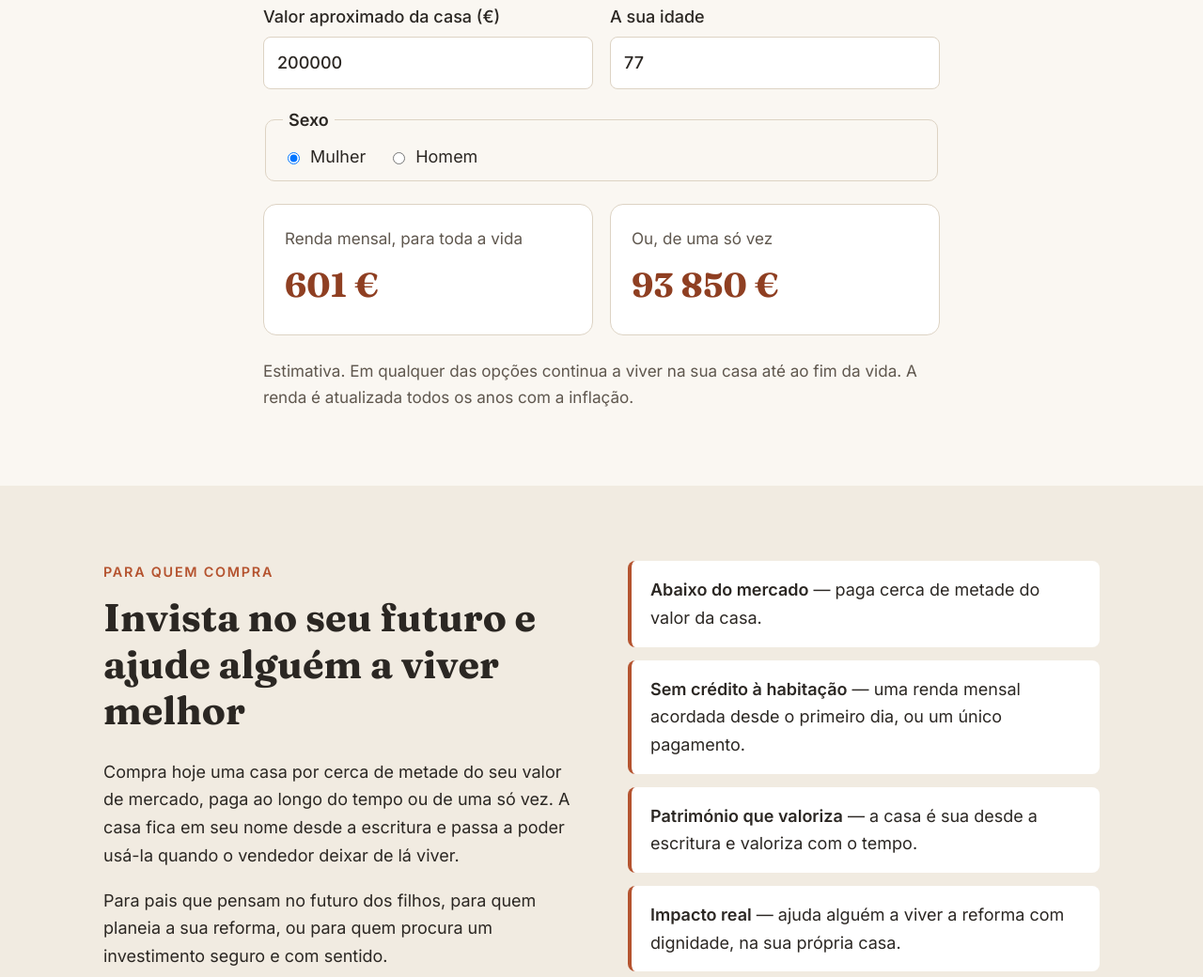
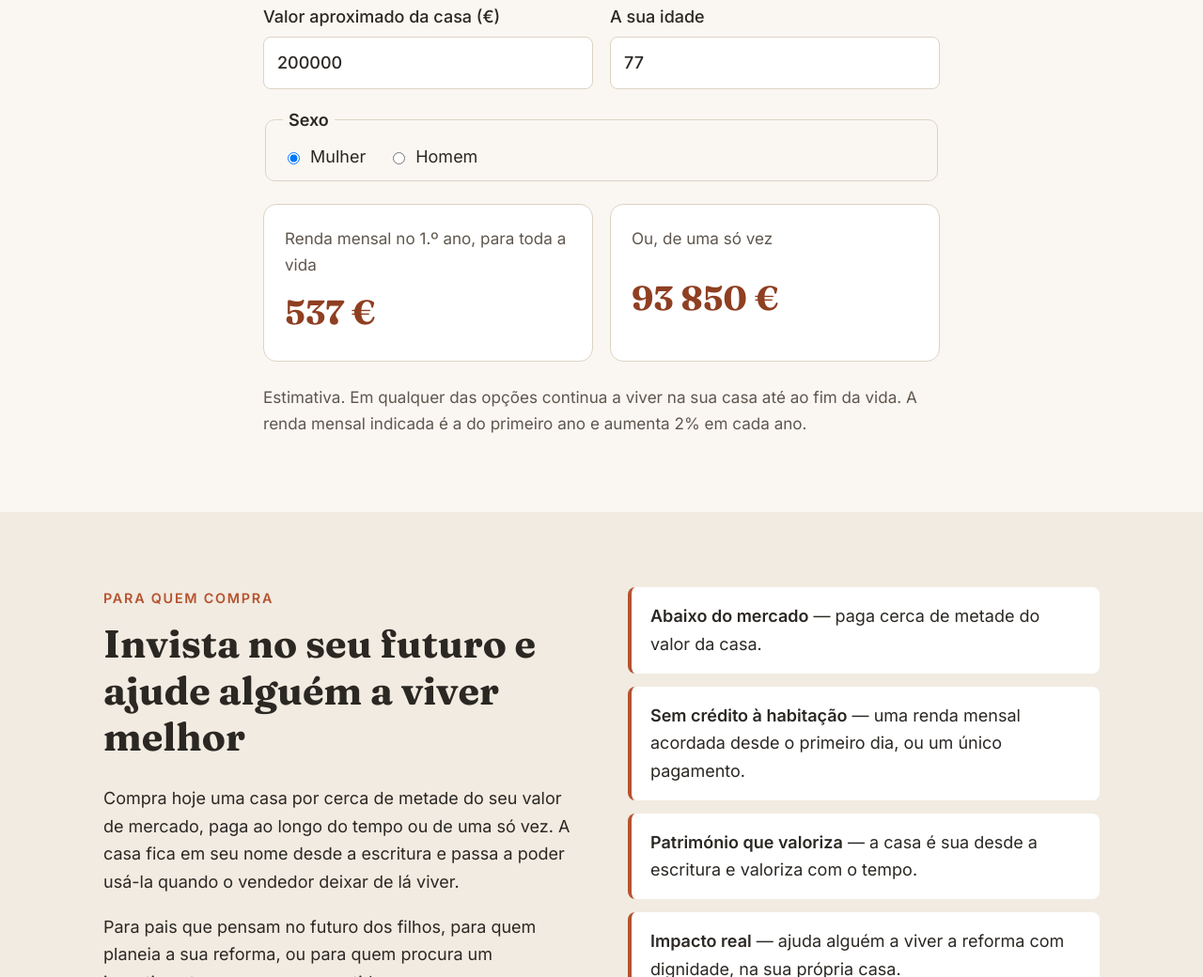
Before and after one commit to adaixojoao/new_depository, a plain HTML site: page index.html in a window 1280 px wide. Shown: the part 2526-3566 px from the top of the page at 94% size. Drawn offline with Linux system fonts and the light colour scheme.

Commit message:
Price the simulator with the fixed 2% yearly increase
The monthly figure is now the first-year amount, so that the buyer's
indexed total over the seller's expected life is half the home value.
Replace the inflation wording with the fixed 2% increase.

Co-Authored-By: Claude Opus 5.5 <noreply@anthropic.com>
Claude-Session: https://claude.ai/code/session_011oBqSypiBdDmdiU2KGuQyq

```diff
--- a/index.html
+++ b/index.html
@@ -129,7 +129,7 @@
           </div>
           <div class="sim-result" aria-live="polite">
             <div class="sim-card">
-              <span class="sim-label">Renda mensal, para toda a vida</span>
+              <span class="sim-label">Renda mensal no 1.º ano, para toda a vida</span>
               <strong class="sim-value" id="sim-mensal">—</strong>
             </div>
             <div class="sim-card">
@@ -168,7 +168,7 @@
         </details>
         <details>
           <summary>Como é calculada a renda mensal?</summary>
-          <p>Depende do valor da casa e da idade do vendedor. Ao longo da vida esperada do vendedor, o comprador paga cerca de metade do valor da casa. A renda é atualizada todos os anos com a inflação. A proposta parte sempre de uma avaliação independente.</p>
+          <p>Depende do valor da casa e da idade do vendedor. Ao longo da vida esperada do vendedor, o comprador paga cerca de metade do valor da casa. A renda aumenta 2% todos os anos. A proposta parte sempre de uma avaliação independente.</p>
         </details>
         <details>
           <summary>E se o comprador deixar de pagar?</summary>
--- a/script.js
+++ b/script.js
@@ -19,7 +19,9 @@ document.getElementById('year').textContent = new Date().getFullYear();
 
 // Simulator: estimate of what the seller receives.
 // Rule: over the seller's expected remaining life, the buyer pays about half the
-// home's value. The monthly amount stops rising after age 78. Seller amounts are
+// home's value, including the fixed 2% yearly increase of the monthly payment, so
+// the monthly figure shown is the first-year amount. The monthly amount stops
+// rising with age after 78 (older sellers are priced as 78). Seller amounts are
 // shown after the company's fee and VAT, so the seller sees only their own figure.
 // Life expectancy: approximate remaining years by age, from INE life tables.
 const LIFE = {
@@ -31,6 +33,12 @@ const AGE_CAP = 78;           // monthly amount stops rising after this age
 const VAT = 0.23;
 const MONTHLY_FEE = 0.10;     // share of each monthly payment
 const IMMEDIATE_FEE = 0.05;   // share of the immediate price
+const YEARLY_INCREASE = 0.02; // fixed yearly increase of the monthly payment
+
+// Sum of a payment that starts at 1 per year and rises each year, over the given years.
+function growthFactor(years) {
+  return YEARLY_INCREASE === 0 ? years : (Math.pow(1 + YEARLY_INCREASE, years) - 1) / YEARLY_INCREASE;
+}
 
 function yearsLeft(sex, age) {
   const table = LIFE[sex];
@@ -62,13 +70,13 @@ function updateSim() {
   }
 
   const total = value * PRICE_SHARE;
-  const buyerMonthly = total / (yearsLeft(sex, Math.min(age, AGE_CAP)) * 12);
+  const buyerMonthly = total / (growthFactor(yearsLeft(sex, Math.min(age, AGE_CAP))) * 12);
   const sellerMonthly = buyerMonthly * (1 - MONTHLY_FEE * (1 + VAT));
   const sellerImmediate = total * (1 - IMMEDIATE_FEE * (1 + VAT));
 
   monthlyOut.textContent = euro.format(sellerMonthly);
   immediateOut.textContent = euro.format(sellerImmediate);
-  note.textContent = 'Estimativa. Em qualquer das opções continua a viver na sua casa até ao fim da vida. A renda é atualizada todos os anos com a inflação.';
+  note.textContent = 'Estimativa. Em qualquer das opções continua a viver na sua casa até ao fim da vida. A renda mensal indicada é a do primeiro ano e aumenta 2% em cada ano.';
 }
 
 sim.addEventListener('input', updateSim);
```
